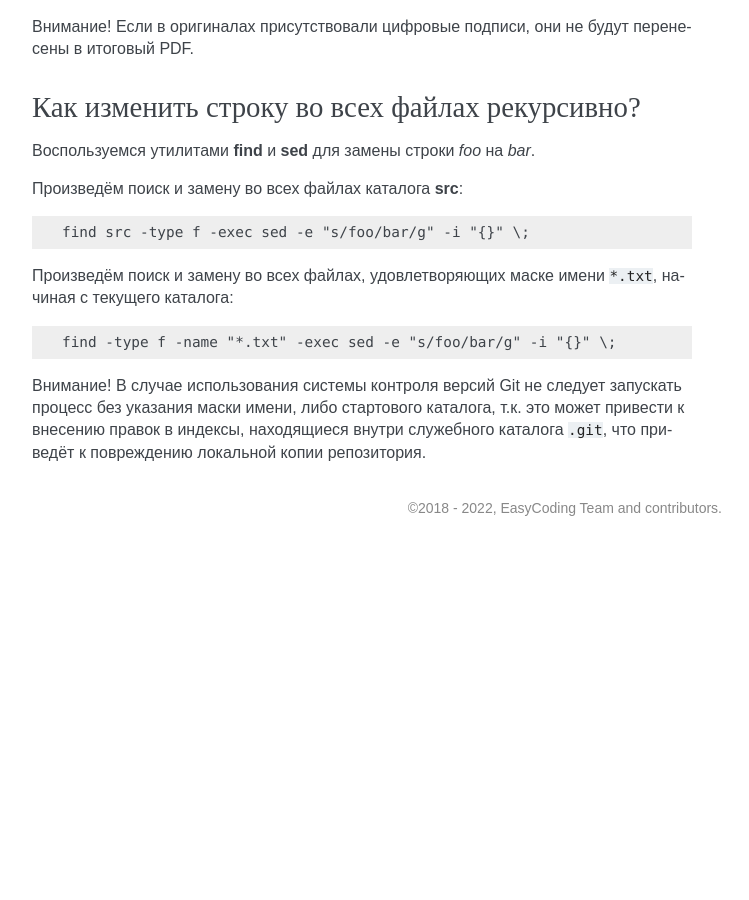
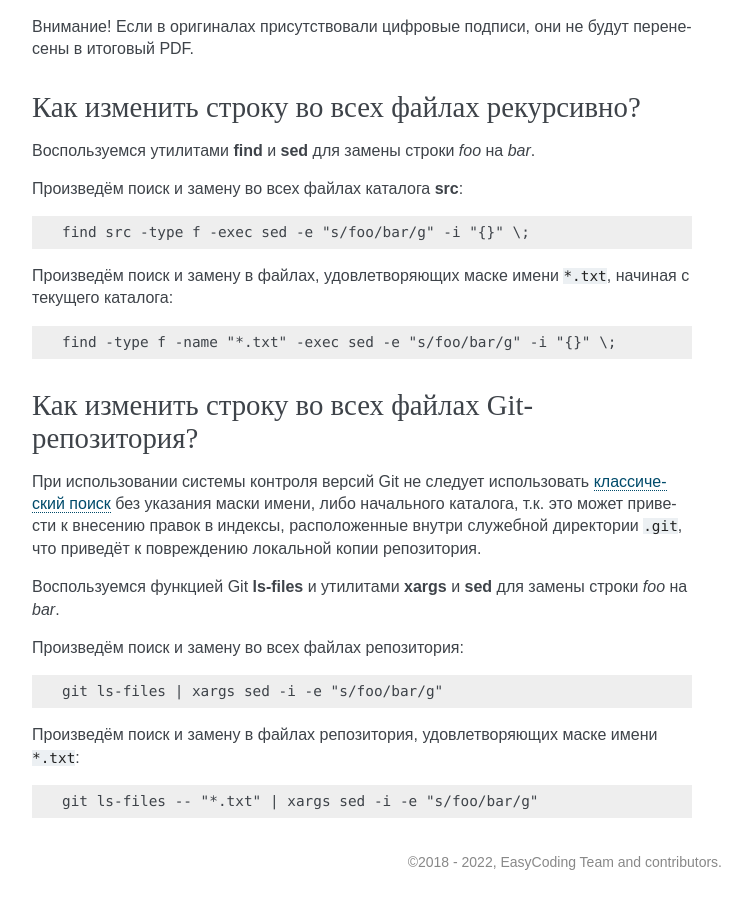
Before and after one commit to RussianFedora/FAQ, a Sphinx documentation site: the page built from source/using-applications.rst, in a window 1280 px wide and 900 px high, scrolled down 25417 px. Shown: the whole window, without its empty margins (388-1137 px from the left). Built offline with Sphinx 7.4.7, drawn with Linux system fonts in a browser that asks for light colours; comment, search, counter and statistics services are not loaded; before the commit the page ends 25963 px from its top, so only the background shows below that; some of the changed text lies outside the part shown.

Commit message:
Added a new mass-change-files-git question.

```diff
--- a/source/using-applications.rst
+++ b/source/using-applications.rst
@@ -1403,10 +1403,30 @@ Cгенерируем файл с контрольными суммами SHA2 (
 
     find src -type f -exec sed -e "s/foo/bar/g" -i "{}" \;
 
-Произведём поиск и замену во всех файлах, удовлетворяющих маске имени ``*.txt``, начиная с текущего каталога:
+Произведём поиск и замену в файлах, удовлетворяющих маске имени ``*.txt``, начиная с текущего каталога:
 
 .. code-block:: text
 
     find -type f -name "*.txt" -exec sed -e "s/foo/bar/g" -i "{}" \;
 
-Внимание! В случае использования системы контроля версий Git не следует запускать процесс без указания маски имени, либо стартового каталога, т.к. это может привести к внесению правок в индексы, находящиеся внутри служебного каталога ``.git``, что приведёт к повреждению локальной копии репозитория.
+.. index:: git, xargs, sed, find, files
+.. _mass-change-files-git:
+
+Как изменить строку во всех файлах Git-репозитория?
+======================================================
+
+При использовании системы контроля версий Git не следует использовать :ref:`классический поиск <mass-change-files>` без указания маски имени, либо начального каталога, т.к. это может привести к внесению правок в индексы, расположенные внутри служебной директории ``.git``, что приведёт к повреждению локальной копии репозитория.
+
+Воспользуемся функцией Git **ls-files** и утилитами **xargs** и **sed** для замены строки *foo* на *bar*.
+
+Произведём поиск и замену во всех файлах репозитория:
+
+.. code-block:: text
+
+    git ls-files | xargs sed -i -e "s/foo/bar/g"
+
+Произведём поиск и замену в файлах репозитория, удовлетворяющих маске имени ``*.txt``:
+
+.. code-block:: text
+
+    git ls-files -- "*.txt" | xargs sed -i -e "s/foo/bar/g"
```
Also changed, not shown: other parts of source/using-applications.rst (+1 -1 lines).
